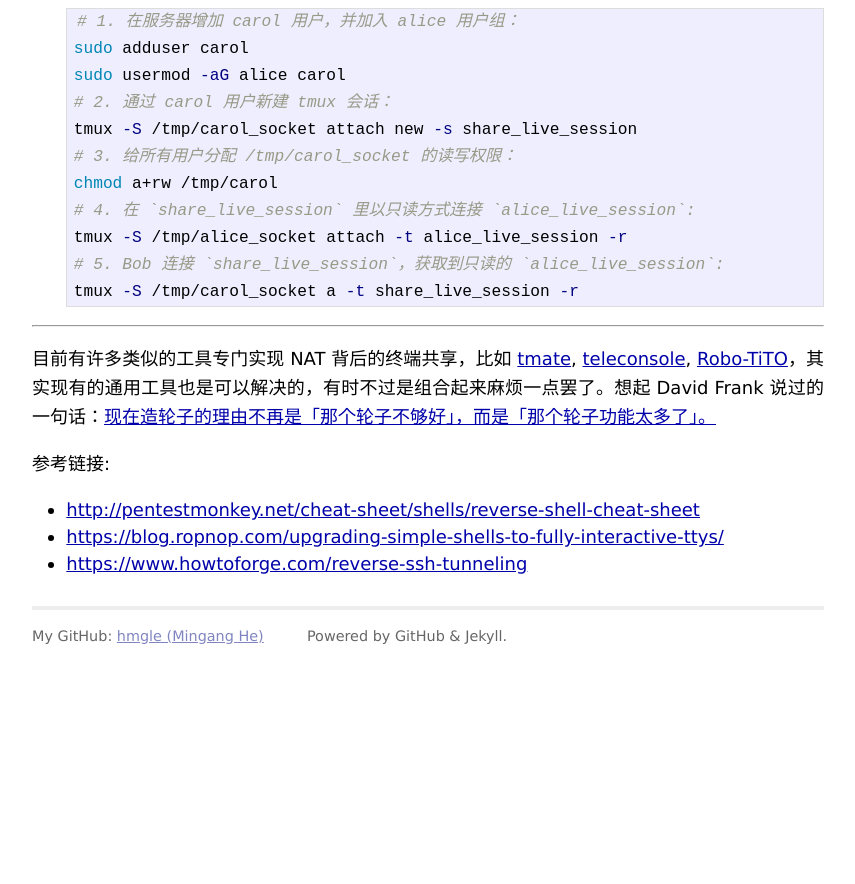
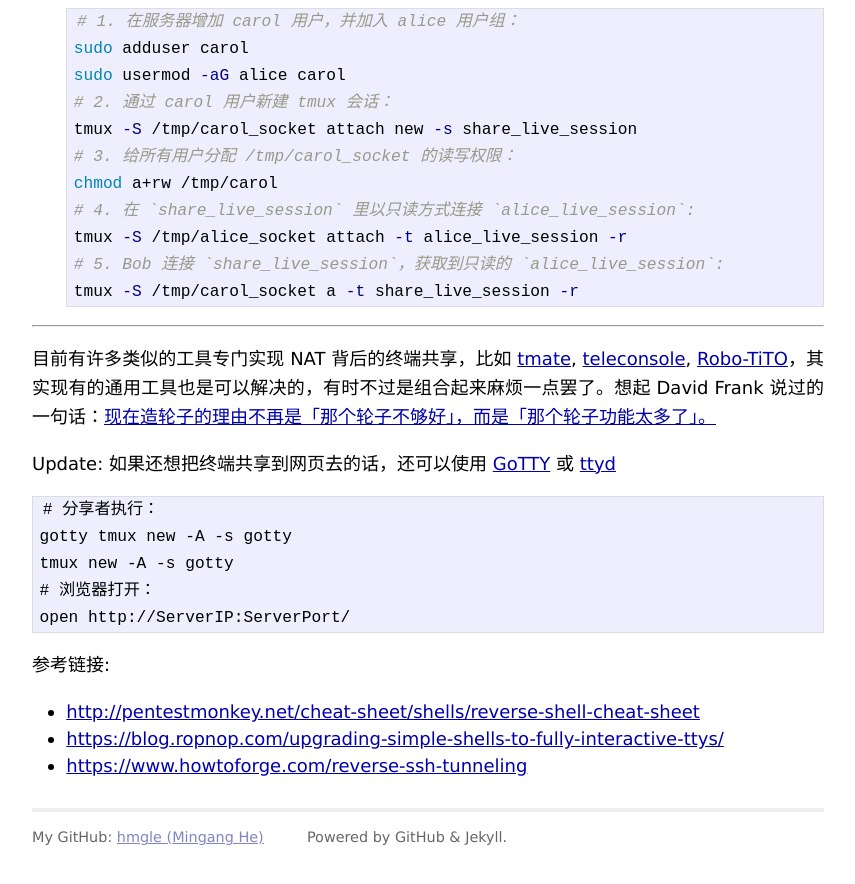
Before and after one commit to hmgle/hmgle.github.com, a Jekyll site: the page built from _posts/2018-04-29-tmux-live.md, in a window 1280 px wide and 900 px high, scrolled down 3001 px. Shown: the top 884 px of the window, without its empty margins (212-1067 px from the left). Built offline with Jekyll 4.4.1, drawn with Linux system fonts in a browser that asks for light colours; Markdown is read by kramdown in place of the engine named in the settings; comment, search, counter and statistics services are not loaded; before the commit the page ends 3699 px from its top, so only the background shows below that.

Commit message:
Update blog

````diff
--- a/_posts/2018-04-29-tmux-live.md
+++ b/_posts/2018-04-29-tmux-live.md
@@ -131,6 +131,15 @@ tmux -S /tmp/carol_socket a -t share_live_session -r
 
 目前有许多类似的工具专门实现 NAT 背后的终端共享，比如 [tmate](https://tmate.io/), [teleconsole](https://www.teleconsole.com/), [Robo-TiTO](https://github.com/formigarafa/robotito)，其实现有的通用工具也是可以解决的，有时不过是组合起来麻烦一点罢了。想起 David Frank 说过的一句话：[现在造轮子的理由不再是「那个轮子不够好」，而是「那个轮子功能太多了」。](https://twitter.com/bitinn/status/875227832145788928)
 
+Update: 如果还想把终端共享到网页去的话，还可以使用 [GoTTY](https://github.com/yudai/gotty) 或 [ttyd](https://tsl0922.github.io/ttyd/)
+
+```
+# 分享者执行：
+gotty tmux new -A -s gotty
+tmux new -A -s gotty
+# 浏览器打开：
+open http://ServerIP:ServerPort/
+```
 
 参考链接:
 
````
